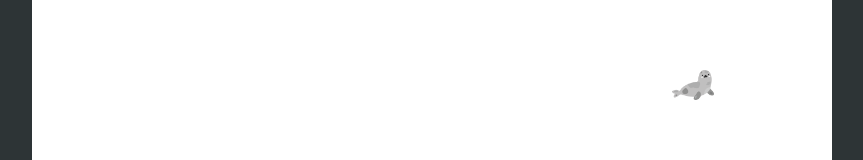
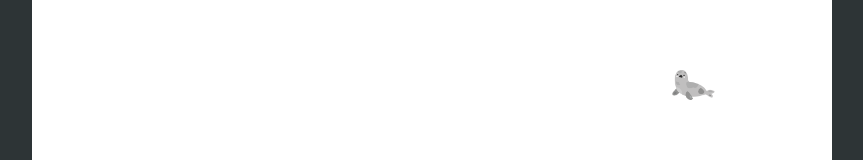
Before and after one commit to UW-AppleJACK/applejack, a React (Create React App) app in the folder marinerescue-frontend/: page /storyteller-test in a window 1280 px wide. Shown: the part 570-730 px from the top of the page, without its empty margins (208-1071 px from the left). Built offline with nearby package versions, Linux system fonts and the light colour scheme.

Commit message:
Add support for sprite flipX

```diff
--- a/marinerescue-frontend/src/components/ComicView/ComicView.js
+++ b/marinerescue-frontend/src/components/ComicView/ComicView.js
@@ -4,6 +4,19 @@ import './ComicView.scss';
 const ELEMENT_TYPE_SPRITE = 'sprite';
 
 class ComicView extends React.Component {
+    // Given a classObj that maps classes to booleans and optional default classes, returns className
+    toClassName(classObj, classes) {
+        let className = classes || '';
+        const keys = Object.keys(classObj);
+        for (let i = 0; i < keys.length; i++) {
+            const attr = keys[i];
+            if (classObj[attr]) {
+                className += ` ${attr}`;
+            }
+        }
+        return className;
+    }
+
     getElements() {
         return this.props.elements.map(element => ({
             ...element,
@@ -13,9 +26,12 @@ class ComicView extends React.Component {
     }
 
     renderSprite(element, idx) {
+        const classes = {
+            'flip-x': !!element.flipX,
+        };
         return (
             <img
-                className="comic-view-sprite"
+                className={this.toClassName(classes, 'comic-view-sprite')}
                 style={{
                     left: element.x,
                     top: element.y,
--- a/marinerescue-frontend/src/components/ComicView/ComicView.scss
+++ b/marinerescue-frontend/src/components/ComicView/ComicView.scss
@@ -5,5 +5,9 @@
 
     .comic-view-sprite {
         position: absolute;
+
+        &.flip-x {
+            transform: scaleX(-1);
+        }
     }
 }
--- a/marinerescue-frontend/src/components/Storyteller.js
+++ b/marinerescue-frontend/src/components/Storyteller.js
@@ -25,6 +25,7 @@ const TEST = [
         x: 80,
         y: 80,
         size: 5.3,
+        flipX: true,
     },
 ];
 
```
